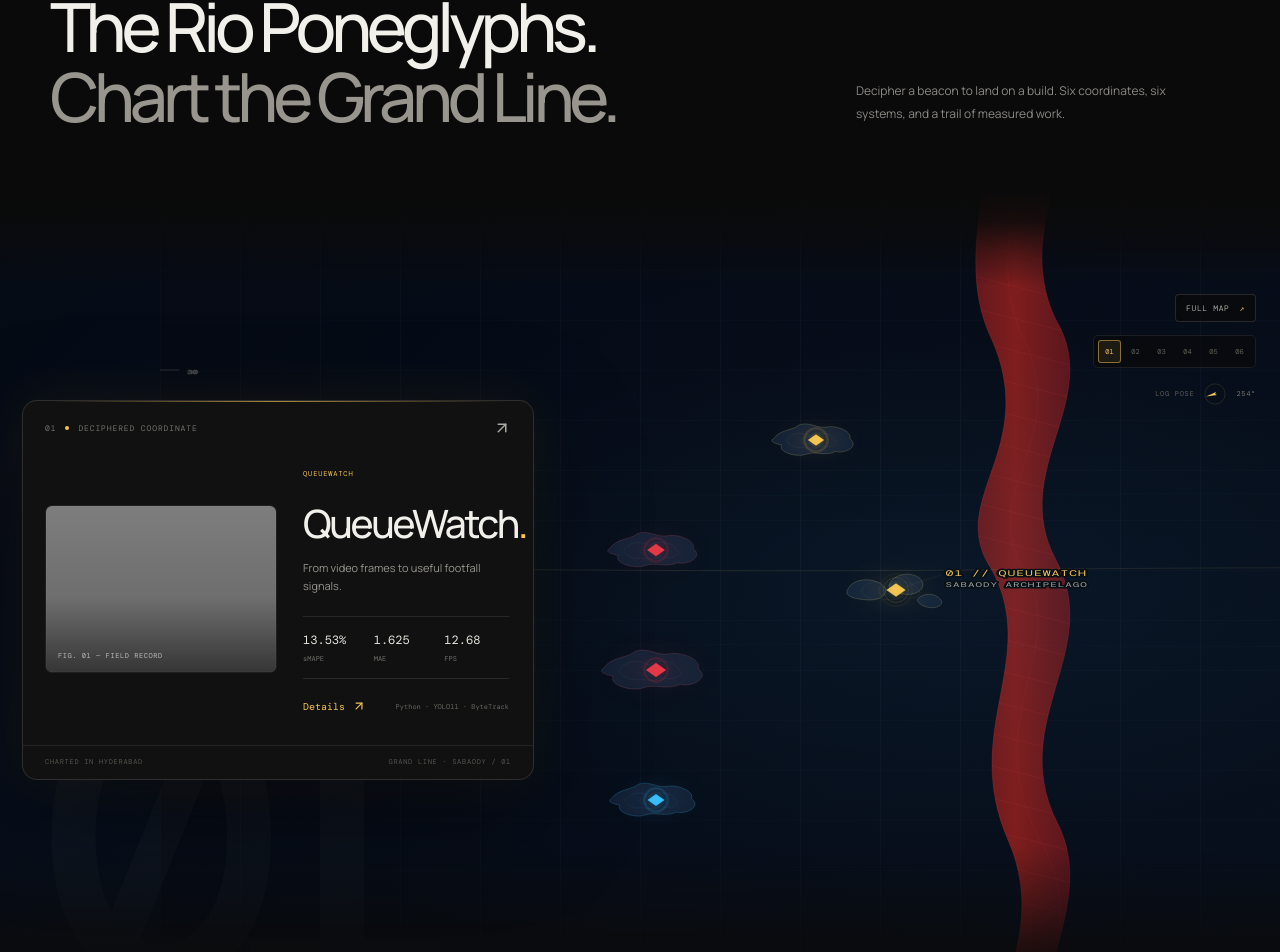
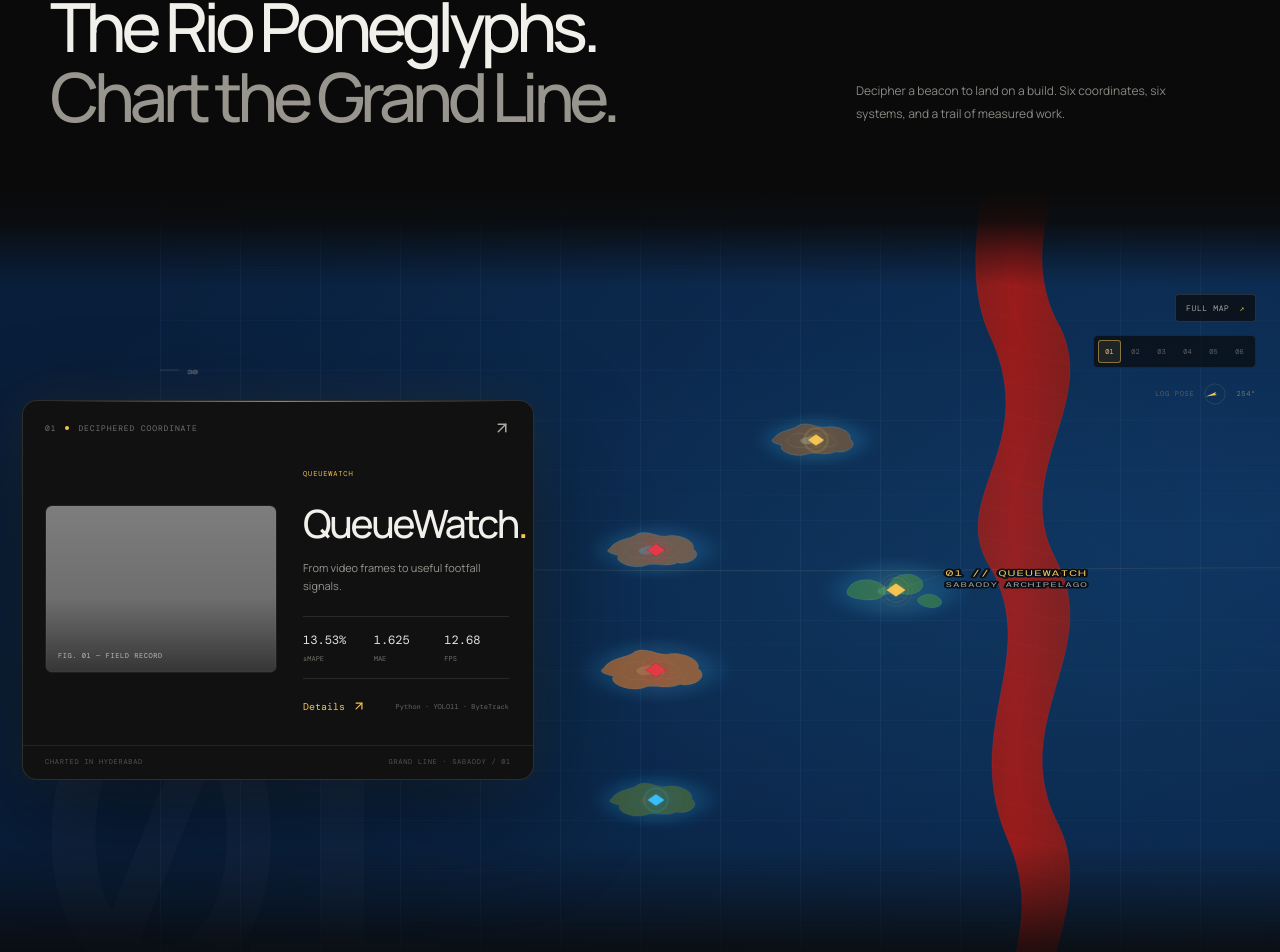
Before and after one commit to NikithPrasad/NikithPrasad.github.io, a React (Vite) app: page / in a window 1280 px wide. Shown: the part 1076-2028 px from the top of the page. Built offline with nearby package versions, Linux system fonts and the light colour scheme; grey boxes are pictures that could not be loaded.

Commit message:
Enrich sea chart palette and island terrain

```diff
--- a/src/App.jsx
+++ b/src/App.jsx
@@ -81,6 +81,15 @@ const chartStops = [
   { x: 41, y: 37, island: 'Drum Island', region: 'GRAND LINE · PARADISE', labelX: 39, labelY: 34, anchor: 'end', size: 1.03 },
   { x: 81, y: 51, island: 'Egghead', region: 'GRAND LINE · NEW WORLD', labelX: 77, labelY: 48, anchor: 'end', size: 1.18 },
   { x: 31, y: 60, island: 'Alabasta', region: 'GRAND LINE · PARADISE', labelX: 34, labelY: 63, anchor: 'start', size: 1.28 },
+]
+
+const islandTerrains = [
+  { fill: '#2D6A4F', detail: '#52B788' },
+  { fill: '#3A5A40', detail: '#7F5539' },
+  { fill: '#6B5B4D', detail: '#38BDF8' },
+  { fill: '#5C4D42', detail: '#CBD5E1' },
+  { fill: '#334155', detail: '#F59E0B' },
+  { fill: '#8B5E3C', detail: '#D4A373' },
 ]
 
 const unchartedStops = [
@@ -399,11 +408,11 @@ function WorkSection() {
           <div className="sea-chart-pan">
             <svg className={`sea-chart-svg ${mapZoomed ? 'map-zoomed' : 'map-full'}`} viewBox={`${cameraViewBox.x} ${cameraViewBox.y} ${cameraViewBox.width} ${cameraViewBox.height}`} preserveAspectRatio="none" shapeRendering="geometricPrecision" aria-hidden="true">
               <defs>
-                <linearGradient id="ocean-fill" x1="0" y1="0" x2="1" y2="1"><stop offset="0" stopColor="#050a14" /><stop offset="1" stopColor="#0a1628" /></linearGradient>
-                <pattern id="chart-grid" width="5" height="5" patternUnits="userSpaceOnUse"><path d="M 5 0 L 0 0 0 5" fill="none" stroke="#1e293b" strokeOpacity=".62" strokeWidth=".07" /></pattern>
-                <pattern id="redline-strata" width="2.5" height="3" patternUnits="userSpaceOnUse" patternTransform="rotate(22)"><path d="M 0 0 H 2.5" fill="none" stroke="#e63946" strokeOpacity=".24" strokeWidth=".11" /></pattern>
-                <linearGradient id="red-line-fill" x1="0" x2="1"><stop offset="0" stopColor="#5b171d" /><stop offset=".5" stopColor="#7f1d1d" /><stop offset="1" stopColor="#5a171e" /></linearGradient>
-                <radialGradient id="chart-vignette"><stop offset="0" stopColor="#050a14" stopOpacity=".02" /><stop offset="1" stopColor="#050a14" stopOpacity=".6" /></radialGradient>
+                <radialGradient id="ocean-fill" cx="70%" cy="45%" r="85%"><stop offset="0" stopColor="#0E3460" /><stop offset="1" stopColor="#091E3A" /></radialGradient>
+                <pattern id="chart-grid" width="5" height="5" patternUnits="userSpaceOnUse"><path d="M 5 0 L 0 0 0 5" fill="none" stroke="#2b5282" strokeOpacity=".46" strokeWidth=".07" /></pattern>
+                <pattern id="redline-strata" width="2.5" height="3" patternUnits="userSpaceOnUse" patternTransform="rotate(22)"><path d="M 0 0 H 2.5" fill="none" stroke="#DC2626" strokeOpacity=".24" strokeWidth=".11" /></pattern>
+                <linearGradient id="red-line-fill" x1="0" x2="1"><stop offset="0" stopColor="#7F1D1D" /><stop offset=".5" stopColor="#991B1B" /><stop offset="1" stopColor="#7F1D1D" /></linearGradient>
+                <radialGradient id="chart-vignette"><stop offset="0" stopColor="#0E3460" stopOpacity=".02" /><stop offset="1" stopColor="#091E3A" stopOpacity=".3" /></radialGradient>
               </defs>
               <g transform="scale(16 9)">
               <rect width="100" height="100" fill="url(#ocean-fill)" />
@@ -436,8 +445,10 @@ function WorkSection() {
               <text className="chart-coordinate-label" x="4" y="96">NORTH IS UP · ROUTES NOT TO SCALE</text>
               {projects.map((project, index) => {
                 const point = chartStops[index]
-                return <g className="chart-island" key={project.id} style={{ '--beacon-color': project.color }}>
+                const terrain = islandTerrains[index]
+                return <g className="chart-island" key={project.id} style={{ '--beacon-color': project.color, '--island-fill': terrain.fill, '--island-detail': terrain.detail }}>
                   <g transform={`translate(${point.x} ${point.y}) scale(${point.size})`}>
+                    <ellipse className="island-shallow-water" rx="3.15" ry="2.05" />
                     {index === 0 && <g className="archipelago-shapes"><path d="M -2.45 -.1 C -2.2 -.95 -1.2 -1.1 -.65 -.35 C -.25 .15 -.75 .95 -1.55 .8 C -2.2 .72 -2.7 .48 -2.45 -.1 Z" /><path d="M -.25 -.72 C .15 -1.55 1.13 -1.42 1.34 -.7 C 1.55 .05 .85 .57 .22 .28 C -.15 .12 -.52 -.2 -.25 -.72 Z" /><path d="M 1.2 .6 C 1.58 .1 2.25 .42 2.34 .95 C 2.4 1.42 1.78 1.62 1.38 1.28 C 1.1 1.05 1.02 .83 1.2 .6 Z" /></g>}
                     {index !== 0 && <path className="island-silhouette" d="M -2.55 -.15 C -2.2 -1.03 -1.38 -.92 -1.02 -1.46 C -.38 -1.8 .05 -1.12 .58 -1.24 C 1.15 -1.48 2.22 -.89 2.06 -.1 C 2.64 .54 1.82 1.37 1.18 1.12 C .53 1.61 -.04 1.03 -.64 1.4 C -1.24 1.72 -2.35 1.1 -2.08 .48 C -2.62 .32 -2.83 .08 -2.55 -.15 Z" />}
                     <path className="island-topography" d="M -1.72 -.14 C -1.38 -.78 -.76 -.78 -.39 -.39 C .07 -.95 .98 -.63 1.09 -.07 C 1.54 .44 .75 .88 .28 .59 C -.24 1.05 -.81 .58 -1.15 .75 C -1.58 .58 -1.89 .25 -1.72 -.14 Z" />
--- a/src/styles.css
+++ b/src/styles.css
@@ -237,15 +237,15 @@ button:focus-visible, a:focus-visible { outline: 2px solid var(--gold); outline-
 }
 
 /* One Piece world chart and docked project view */
-.work-pinned { justify-content: flex-start; padding-left: clamp(22px, calc((100vw - 1320px) / 2), 100px); background: linear-gradient(135deg, #050a14, #0a1628); }
+.work-pinned { justify-content: flex-start; padding-left: clamp(22px, calc((100vw - 1320px) / 2), 100px); background: linear-gradient(135deg, #091e3a, #0e3460); }
 .work-pinned::before { z-index: 1; background: radial-gradient(ellipse at 72% 50%, rgba(56,189,248,.045), transparent 45%); }
 .work-pinned::after { content: ''; position: absolute; z-index: 2; inset: 0; pointer-events: none; background: linear-gradient(to bottom, #0a0a0a 0%, rgba(10,10,10,.88) 4%, rgba(10,10,10,.4) 8%, rgba(10,10,10,0) 12%, rgba(10,10,10,0) 82%, rgba(10,10,10,.34) 88%, rgba(10,10,10,.76) 94%, #0a0a0a 100%); }
-.sea-chart-layer { z-index: 0; background: linear-gradient(135deg, #050a14, #0a1628); }
+.sea-chart-layer { z-index: 0; background: radial-gradient(ellipse at 70% 48%, #0e3460 0%, #091e3a 72%); }
 .sea-chart-pan { z-index: 0; }
 .sea-chart-svg { overflow: hidden; }
-.chart-redline-land { fill: url(#red-line-fill); stroke: #e63946; stroke-opacity: .72; stroke-width: .3; vector-effect: non-scaling-stroke; }
+.chart-redline-land { fill: url(#red-line-fill); stroke: #dc2626; stroke-opacity: .82; stroke-width: .3; vector-effect: non-scaling-stroke; }
 .chart-redline-texture { fill: url(#redline-strata); opacity: .8; }
-.chart-redline-ridge { fill: none; stroke: #e63946; stroke-opacity: .75; stroke-width: .22; stroke-dasharray: .55 .45; vector-effect: non-scaling-stroke; }
+.chart-redline-ridge { fill: none; stroke: #dc2626; stroke-opacity: .95; stroke-width: .22; stroke-dasharray: .55 .45; vector-effect: non-scaling-stroke; }
 .chart-calm-belt { fill: none; stroke: rgba(56,189,248,.25); stroke-width: .18; stroke-dasharray: .7 .48; vector-effect: non-scaling-stroke; }
 .chart-grand-line { fill: none; stroke: rgba(245,196,81,.42); stroke-width: .24; vector-effect: non-scaling-stroke; }
 .chart-grand-line-core { fill: none; stroke: rgba(56,189,248,.48); stroke-width: .1; stroke-dasharray: .26 .44; vector-effect: non-scaling-stroke; }
@@ -253,12 +253,13 @@ button:focus-visible, a:focus-visible { outline: 2px solid var(--gold); outline-
 .chart-calm-label { fill: rgba(56,189,248,.42); font-size: .57px; }
 .chart-blue-label { fill: rgba(177,190,203,.46); font-size: 1.12px; letter-spacing: .18px; }
 .chart-grand-label { fill: rgba(245,196,81,.56); font-size: .73px; letter-spacing: .14px; }
-.map-landmark path { fill: #e63946; stroke: rgba(255,178,179,.68); stroke-width: .15; vector-effect: non-scaling-stroke; }
+.map-landmark path { fill: #dc2626; stroke: rgba(255,178,179,.68); stroke-width: .15; vector-effect: non-scaling-stroke; }
 .map-landmark text { fill: rgba(241,223,218,.76); font: .56px var(--mono); letter-spacing: .08px; }
 .chart-island { color: var(--beacon-color); }
-.chart-island .island-silhouette,.chart-island .archipelago-shapes path { fill: #131f33; stroke: color-mix(in srgb, var(--beacon-color) 78%, #38bdf8); stroke-width: .22; vector-effect: non-scaling-stroke; }
-.chart-island .island-topography { fill: none; stroke: rgba(155,188,192,.42); stroke-width: .15; vector-effect: non-scaling-stroke; }
-.chart-island .island-topography.inner { stroke: color-mix(in srgb, var(--beacon-color) 48%, transparent); opacity: .8; }
+.chart-island .island-shallow-water { fill: #38bdf8; opacity: .16; filter: blur(.55px); }
+.chart-island .island-silhouette,.chart-island .archipelago-shapes path { fill: var(--island-fill); stroke: color-mix(in srgb, var(--island-detail) 62%, #38bdf8); stroke-opacity: .88; stroke-width: .22; vector-effect: non-scaling-stroke; }
+.chart-island .island-topography { fill: none; stroke: var(--island-detail); stroke-opacity: .58; stroke-width: .15; vector-effect: non-scaling-stroke; }
+.chart-island .island-topography.inner { fill: var(--island-detail); fill-opacity: .32; stroke: var(--island-detail); opacity: .86; }
 .chart-island .poneglyph-mark { fill: var(--beacon-color); stroke: #07090d; stroke-width: .13; vector-effect: non-scaling-stroke; filter: drop-shadow(0 0 1.2px var(--beacon-color)); }
 .map-full-label { display: block; }
 .map-full-label path,.map-zoom-label path { fill: none; stroke: color-mix(in srgb, var(--beacon-color) 52%, transparent); stroke-width: .12; vector-effect: non-scaling-stroke; }
```
